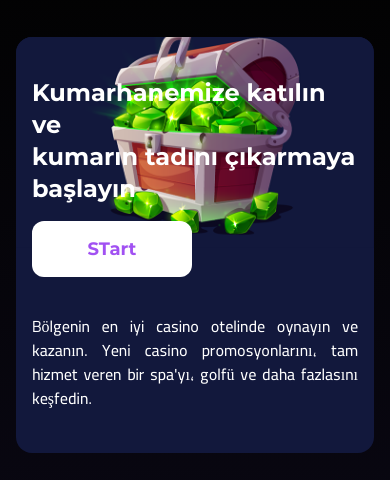
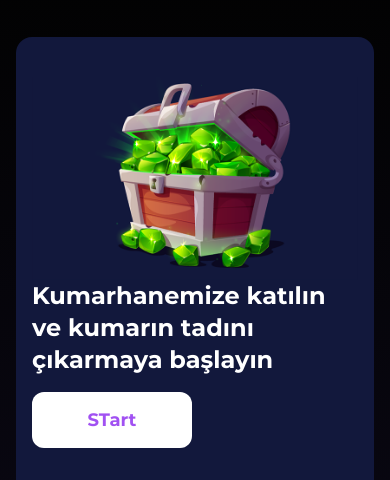
Before and after one commit to yakoobkhedri/Diamonds, a website: page src/html/index.html in a window 390 px wide. Shown: the part 83-563 px from the top of the page. Drawn offline with nearby package versions, Linux system fonts and the light colour scheme.

Commit message:
commit message

```diff
--- a/src/html/index.html
+++ b/src/html/index.html
@@ -67,11 +67,11 @@
 
     <section class="px-4">
       <div class="max-w-content banner grid grid-cols-12 mx-auto px-4 rounded-2xl overflow-hidden relative bg-gradient-1 py-10 sm:py-[105px] lg:pl-[120px]">
-        <img alt="img" src="../img/2211.w030.n003.510B.p1.510 [Converted]-02 1.png" class="absolute right-0 left-0 -top-3 lg:hidden w-full">
+        <img alt="img" src="../img/2211.w030.n003.510B.p1.510 [Converted]-02 1.png" class="lg:hidden mx-auto block col-span-12">
         <img alt="img" src="../img/Capture.PNG" class="absolute inset-0 h-full w-full hidden lg:block">
          <div class="relative lg:col-span-6 col-span-12">
            <h1 class="text-white sm:text-[32px] text-2xl sm:leading-[48px] font-bold">
-            Kumarhanemize katılın ve<br> kumarın tadını çıkarmaya<br> başlayın
+            Kumarhanemize katılın ve<br class="hidden sm:block"> kumarın tadını çıkarmaya<br class="hidden sm:block"> başlayın
            </h1>
            <a class="sm:h-[72px] h-14 rounded-xl font-bold text-lg sm:text-2xl text-primary mt-4 bg-white flex-center w-40 sm:w-[294px]">
             STart
```
Also changed, not shown: dist/output.css.
